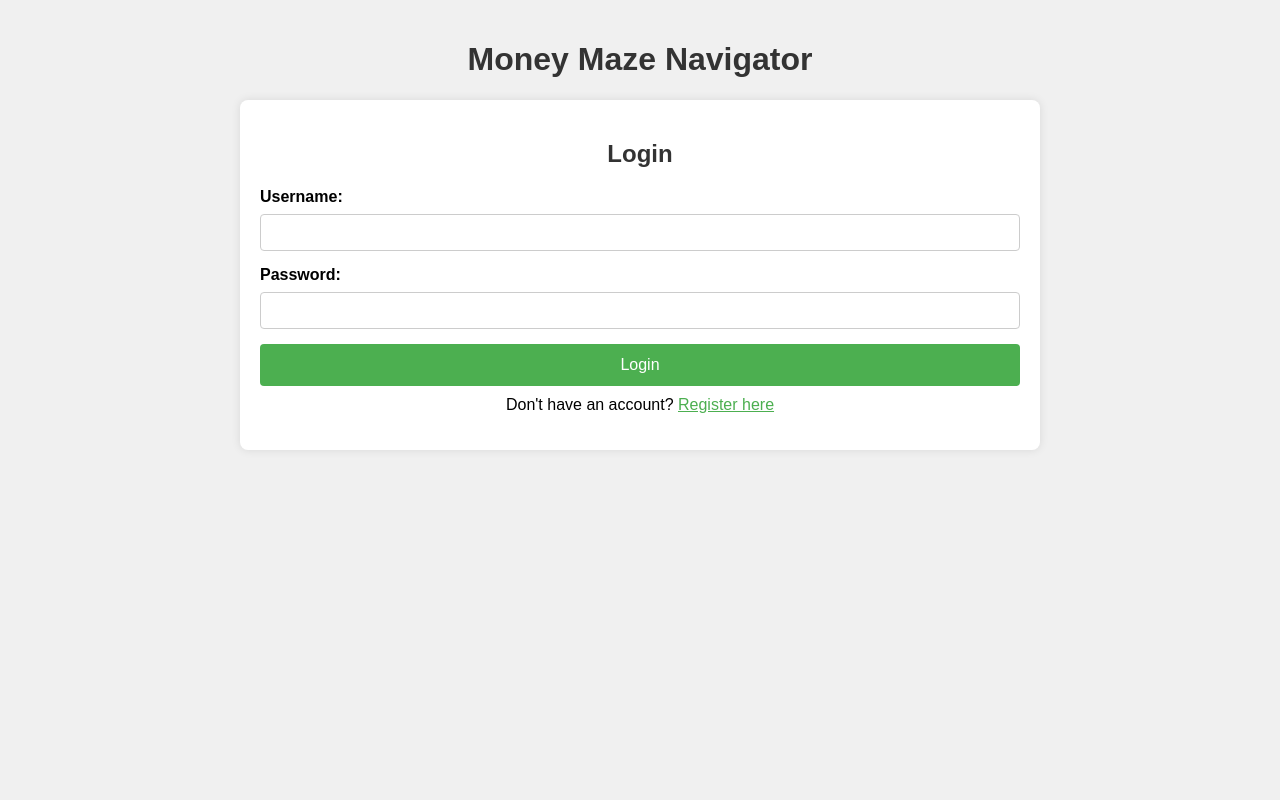
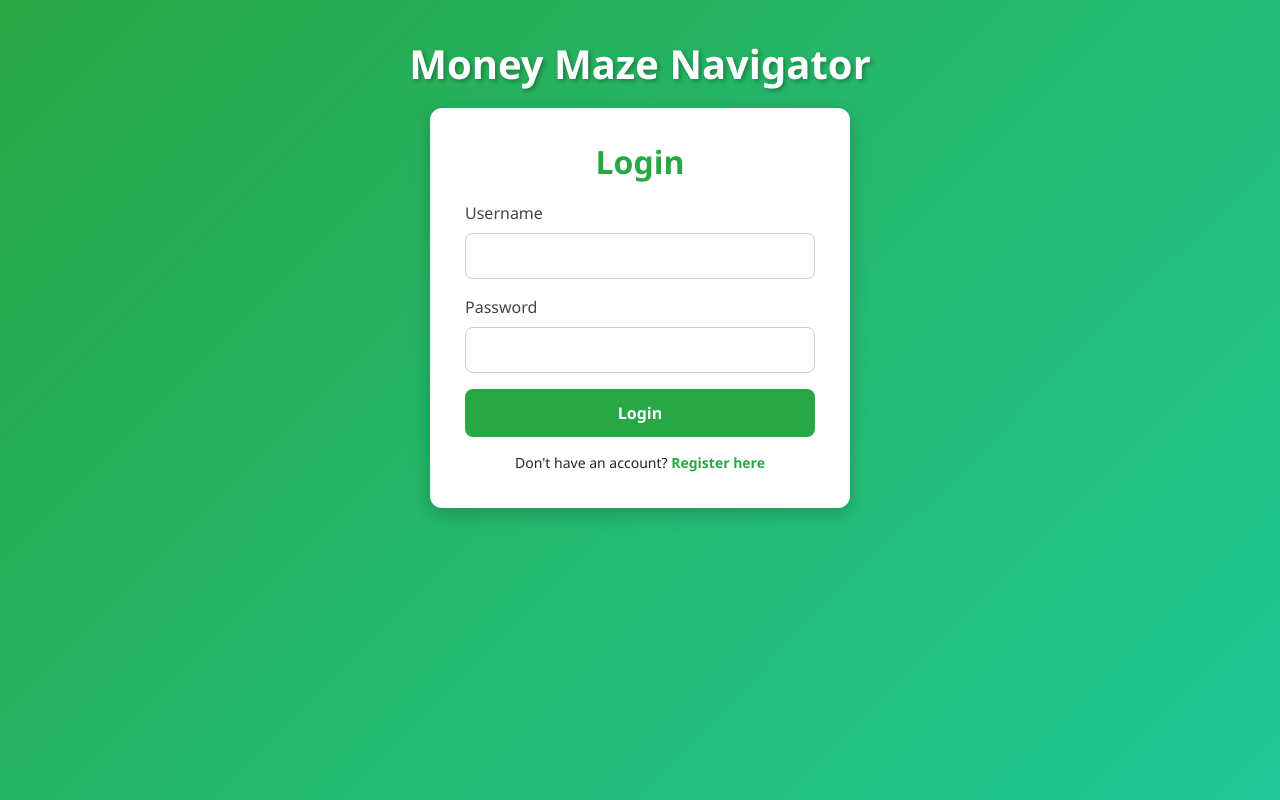
Before and after one commit to Anjani-Koteswari/Money_Maze_Navigator, a website: page public/login.html in a window 1280 px wide. Drawn offline with nearby package versions, Linux system fonts and the light colour scheme.

Commit message:
Update login.html

```diff
--- a/public/login.html
+++ b/public/login.html
@@ -4,24 +4,120 @@
   <meta charset="UTF-8">
   <meta name="viewport" content="width=device-width, initial-scale=1.0">
   <title>Money Maze Navigator - Login</title>
-    <link rel="stylesheet" href="styles.css">
+  <link href="https://cdn.jsdelivr.net/npm/bootstrap@5.3.0/dist/css/bootstrap.min.css" rel="stylesheet">
+
+  <style>
+    body {
+      background: linear-gradient(135deg, #28a745, #20c997);
+      font-family: 'Segoe UI', Tahoma, Geneva, Verdana, sans-serif;
+      min-height: 100vh;
+      display: flex;
+      flex-direction: column;
+      align-items: center;
+      justify-content: flex-start;
+      padding-top: 40px;
+    }
+
+    /* Main Title */
+    h1 {
+      text-align: center;
+      margin-bottom: 20px;
+      font-weight: bold;
+      color: #fff;
+      text-shadow: 2px 2px 4px rgba(0,0,0,0.3);
+    }
+
+    /* Login Card */
+    .login-container {
+      width: 100%;
+      max-width: 420px;
+      background: #fff;
+      padding: 35px;
+      border-radius: 12px;
+      box-shadow: 0px 6px 18px rgba(0,0,0,0.2);
+    }
+
+    h2 {
+      text-align: center;
+      margin-bottom: 20px;
+      font-weight: bold;
+      color: #28a745;
+    }
+
+    .form-label {
+      font-weight: 500;
+      color: #444;
+    }
+
+    .form-control {
+      border-radius: 8px;
+      padding: 10px;
+      border: 1px solid #ccc;
+      transition: all 0.3s;
+    }
+    .form-control:focus {
+      border-color: #28a745;
+      box-shadow: 0 0 6px rgba(40,167,69,0.4);
+    }
+
+    .btn-custom {
+      width: 100%;
+      padding: 12px;
+      font-size: 16px;
+      border-radius: 8px;
+      background-color: #28a745;
+      border: none;
+      color: #fff;
+      font-weight: 600;
+      transition: background 0.3s, transform 0.2s;
+    }
+    .btn-custom:hover {
+      background-color: #218838;
+      transform: scale(1.02);
+    }
+
+    .register-link {
+      text-align: center;
+      margin-top: 15px;
+      font-size: 14px;
+    }
+    .register-link a {
+      color: #28a745;
+      font-weight: 600;
+      text-decoration: none;
+    }
+    .register-link a:hover {
+      text-decoration: underline;
+    }
+  </style>
 </head>
 <body>
-    <div class="main-content">
+
+  <!-- Main Title -->
   <h1>Money Maze Navigator</h1>
-        <div class="container">
+
+  <!-- Login Box -->
+  <div class="login-container">
     <h2>Login</h2>
     <form id="loginForm">
-                <label for="username">Username:</label>
-                <input type="text" id="username" name="username" required>
-                <label for="password">Password:</label>
-                <input type="password" id="password" name="password" required>
-                <button type="submit">Login</button>
+      <div class="mb-3">
+        <label for="username" class="form-label">Username</label>
+        <input type="text" id="username" name="username" class="form-control" required>
+      </div>
+
+      <div class="mb-3">
+        <label for="password" class="form-label">Password</label>
+        <input type="password" id="password" name="password" class="form-control" required>
+      </div>
+
+      <button type="submit" class="btn btn-custom">Login</button>
     </form>
-            <p>Don't have an account? <a href="register.html">Register here</a></p>
 
+    <div class="register-link">
+      Don't have an account? <a href="register.html">Register here</a>
     </div>
   </div>
+
   <script src="login.js"></script>
 </body>
 </html>
```
Lines whose indentation alone changed are shown as unchanged.
